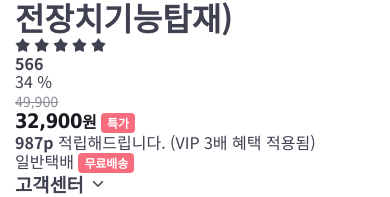
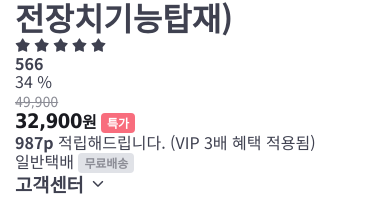
Before and after one commit to Ko-Eunseo/homealone, a website: page tomorrow-house/index.html in a window 390 px wide. Shown: the part 5340-5537 px from the top of the page. Drawn offline with nearby package versions, Linux system fonts and the light colour scheme; files whose address does not match are found by name.

Commit message:
Finish Implementing both tablet and desktop product info style

```diff
--- a/tomorrow-house/index.html
+++ b/tomorrow-house/index.html
@@ -457,7 +457,7 @@
 
               <div class="product-info-delivery">
                 <span>일반택배</span>
-                <strong class="tag-red"> 무료배송 </strong>
+                <strong class="tag-gray"> 무료배송 </strong>
               </div>
             </section>
           </div>
--- a/tomorrow-house/styles/components/_product-info.scss
+++ b/tomorrow-house/styles/components/_product-info.scss
@@ -22,7 +22,8 @@
     .info-review {
       @include flexbox(start);
 
-      .star-rating-13 {
+      .star-rating {
+        @include star-rating(13px);
         margin-right: 8px;
       }
 
@@ -76,6 +77,8 @@
   }
 
   &-delivery {
+    @include text-style(16, $primary);
+    font-weight: 400;
     padding-top: 12px;
     border-top: 1px solid $border;
 
@@ -84,4 +87,76 @@
       margin-bottom: 2px;
     }
   }
+
+  @include responsive(T) {
+    padding: 0;
+
+    &-header {
+      .info-brand {
+        margin-bottom: 8px;
+        display: inline-block;
+      }
+
+      .info-title {
+        @include text-style(24);
+        margin-bottom: 8px;
+      }
+
+      .info-review {
+        .star-rating {
+          font-size: 16px;
+        }
+
+        p {
+          strong {
+            margin-right: -3px;
+          }
+        }
+      }
+    }
+
+    &-price {
+      .info-price-wrapper {
+        @include flexbox(start, end);
+
+        margin-bottom: 12px;
+
+        .discount-rate {
+          align-items: flex-end;
+          margin-right: 12px;
+
+          .rate {
+            font-size: 44px;
+            line-height: 36px;
+          }
+
+          .percent {
+            line-height: 1;
+          }
+        }
+
+        .info-sale-price {
+          margin-bottom: 0;
+
+          .price-32 {
+            margin-right: 8px;
+          }
+        }
+
+        .info-point {
+          margin-bottom: 20px;
+        }
+      }
+    }
+
+    &-delivery {
+      padding-top: 16px;
+      padding-bottom: 20px;
+      border-bottom: 1px solid $border;
+
+      span {
+        margin-bottom: 8px;
+      }
+    }
+  }
 }
--- a/tomorrow-house/styles/main.scss
+++ b/tomorrow-house/styles/main.scss
@@ -15,6 +15,7 @@
 @import './mixins/positions';
 @import './mixins/flexbox';
 @import './mixins/scrollbar';
+@import './mixins/star-rating';
 
 @import './modules/tags';
 @import './modules/avatar';
```
